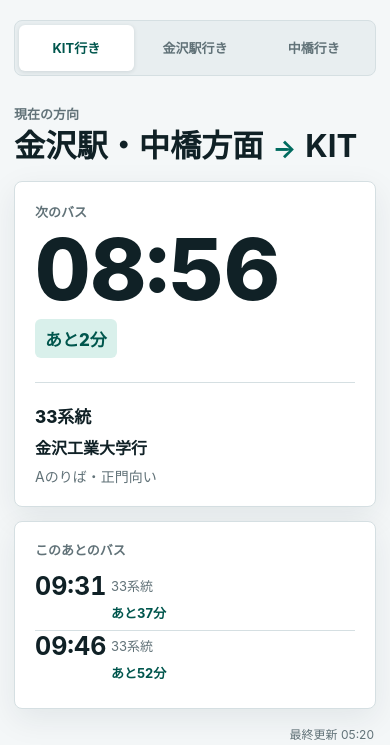
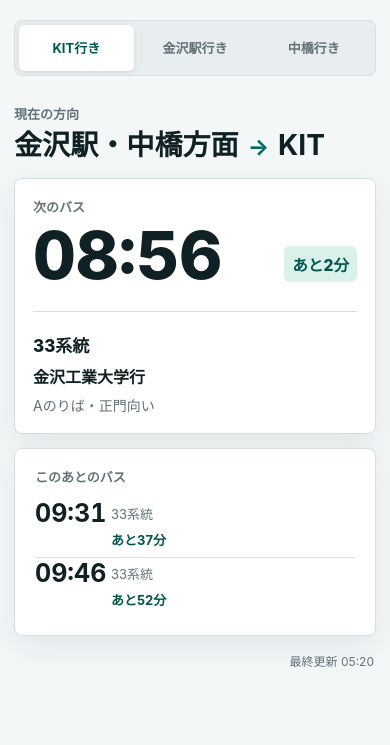
Before and after one commit to yuki80180/bus-widget-api, a Flask app: page / in a window 390 px wide. Shown: the part 66-811 px from the top of the page. Run offline with Flask 3, Linux system fonts and the light colour scheme; data comes from the database, SQL or seed files in the repository.

Commit message:
feat: improve PWA direction UX

```diff
--- a/templates/index.html
+++ b/templates/index.html
@@ -164,13 +164,17 @@
         .route-title {
             display: flex;
             align-items: baseline;
-            gap: 9px;
+            flex-wrap: wrap;
+            column-gap: 9px;
+            row-gap: 2px;
             margin: 0;
-            font-size: clamp(24px, 8vw, 34px);
-            line-height: 1.2;
+            font-size: clamp(22px, 7.2vw, 34px);
+            line-height: 1.22;
+            overflow-wrap: anywhere;
         }
 
         .route-arrow {
+            flex: 0 0 auto;
             color: var(--accent);
             font-size: 0.8em;
         }
@@ -226,29 +230,30 @@
         }
 
         .departure-row {
-            display: flex;
+            display: grid;
+            grid-template-columns: minmax(0, 1fr) auto;
             align-items: flex-end;
-            justify-content: space-between;
-            gap: 16px;
+            gap: clamp(8px, 2.5vw, 16px);
             margin-top: 8px;
         }
 
         .departure-time {
+            min-width: 0;
             margin: 0;
-            font-size: clamp(68px, 22vw, 104px);
+            font-size: clamp(52px, 17vw, 104px);
             font-variant-numeric: tabular-nums;
             font-weight: 780;
             line-height: 0.95;
+            white-space: nowrap;
         }
 
         .remaining-time {
-            flex-shrink: 0;
             margin: 0 0 8px;
             border-radius: 6px;
-            padding: 7px 10px;
+            padding: 7px 8px;
             background: var(--accent-soft);
             color: var(--accent-strong);
-            font-size: 17px;
+            font-size: clamp(13px, 4vw, 17px);
             font-weight: 800;
             white-space: nowrap;
         }
@@ -353,17 +358,11 @@
             }
 
             .next-bus {
-                padding: 20px;
-            }
-
-            .departure-row {
-                align-items: flex-start;
-                flex-direction: column;
-                gap: 8px;
+                padding: 18px;
             }
 
             .remaining-time {
-                margin-bottom: 0;
+                margin-bottom: 5px;
             }
 
             .following-item {
@@ -482,13 +481,37 @@
             to_station: { from: 'KIT', to: '金沢駅' },
             to_nakahashi: { from: 'KIT', to: '中橋' }
         };
+        const defaultDirection = 'to_uni';
+        const directionStorageKey = 'kit-bus-direction';
+
+        function readStoredDirection() {
+            try {
+                const storedDirection = window.localStorage.getItem(directionStorageKey);
+                if (Object.prototype.hasOwnProperty.call(directions, storedDirection)) {
+                    return storedDirection;
+                }
+            } catch (error) {
+                // Storage can be unavailable in restricted browsing environments.
+            }
+            return defaultDirection;
+        }
+
+        function saveDirection(direction) {
+            try {
+                window.localStorage.setItem(directionStorageKey, direction);
+            } catch (error) {
+                // Direction switching must continue even when storage is unavailable.
+            }
+        }
 
         const state = {
-            direction: 'to_uni',
+            direction: readStoredDirection(),
             requestId: 0,
             controller: null,
             refreshIntervalId: null
         };
+
+        const directionTabs = Array.from(document.querySelectorAll('.direction-tab'));
 
         const elements = {
             busSection: document.getElementById('bus-section'),
@@ -545,6 +568,12 @@
             const fallback = directions[state.direction];
             elements.routeFrom.textContent = detail?.from || fallback.from;
             elements.routeTo.textContent = detail?.to || fallback.to;
+        }
+
+        function updateDirectionSelection() {
+            directionTabs.forEach((tab) => {
+                tab.setAttribute('aria-pressed', String(tab.dataset.direction === state.direction));
+            });
         }
 
         function createFollowingItem(bus) {
@@ -658,15 +687,16 @@
             }
         }
 
-        document.querySelectorAll('.direction-tab').forEach((tab) => {
+        directionTabs.forEach((tab) => {
             tab.addEventListener('click', () => {
-                if (tab.dataset.direction === state.direction) {
+                const direction = tab.dataset.direction;
+                if (!Object.prototype.hasOwnProperty.call(directions, direction)
+                        || direction === state.direction) {
                     return;
                 }
-                state.direction = tab.dataset.direction;
-                document.querySelectorAll('.direction-tab').forEach((candidate) => {
-                    candidate.setAttribute('aria-pressed', String(candidate === tab));
-                });
+                state.direction = direction;
+                updateDirectionSelection();
+                saveDirection(direction);
                 updateDirectionHeading();
                 loadBuses();
             });
@@ -686,6 +716,8 @@
             loadBuses();
             startAutoRefresh();
         });
+        updateDirectionSelection();
+        updateDirectionHeading();
         loadBuses();
         startAutoRefresh();
     </script>
```
